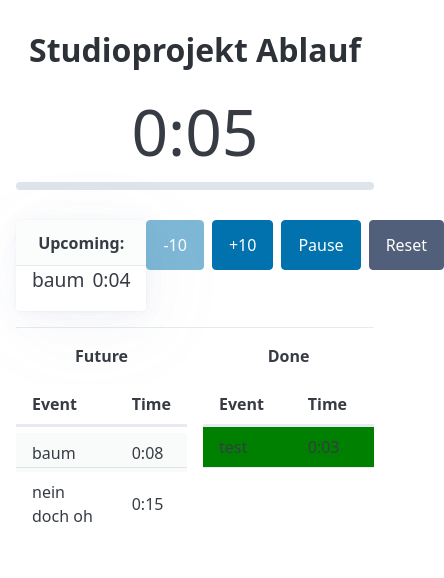
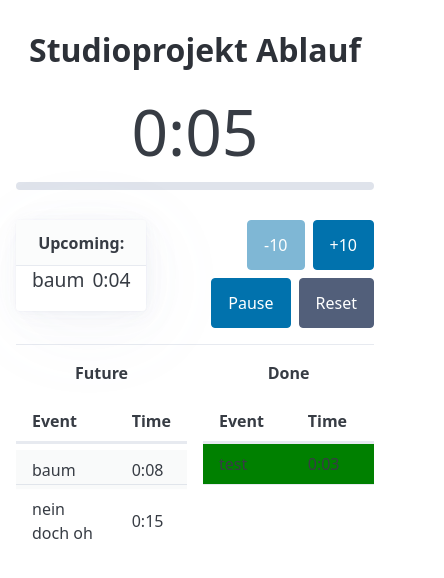
Before and after one commit to Lenni009/Studioprojekt-Ablauf, a Vue app: page / in a window 390 px wide. Shown: the top 578 px of the page, 444 px wide, since content can reach past the window. Built offline with nearby package versions, Linux system fonts and the light colour scheme.

Commit message:
make UI more mobile friendly

```diff
--- a/src/components/Schedule.vue
+++ b/src/components/Schedule.vue
@@ -197,6 +197,7 @@ const skip = (seconds: number) => (startDate.value += seconds * 1000);
 .controls {
   display: flex;
   justify-content: end;
+  gap: 1rem;
   margin-block: 1rem;
 
   > * {
@@ -208,6 +209,7 @@ const skip = (seconds: number) => (startDate.value += seconds * 1000);
     display: flex;
     justify-content: end;
     gap: 0.5rem;
+    flex-wrap: wrap;
 
     * {
       margin: 0;
```
